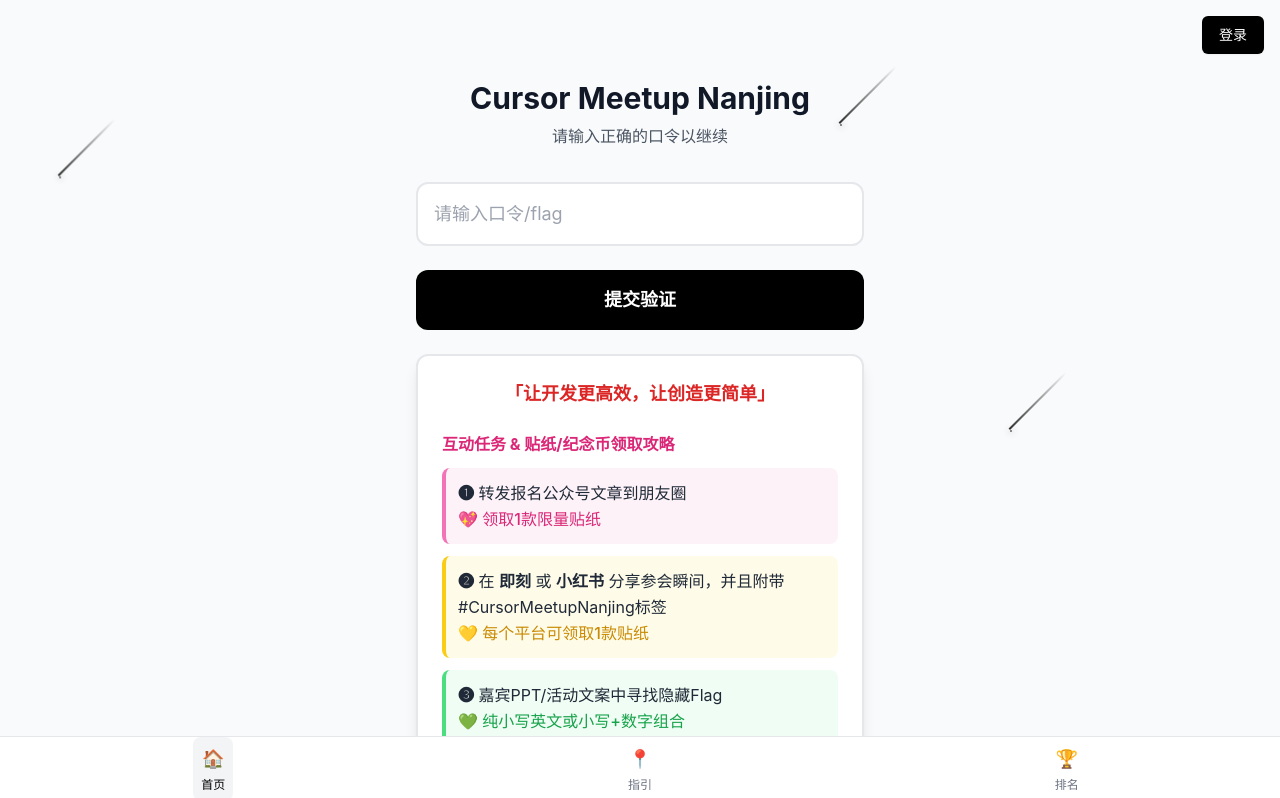
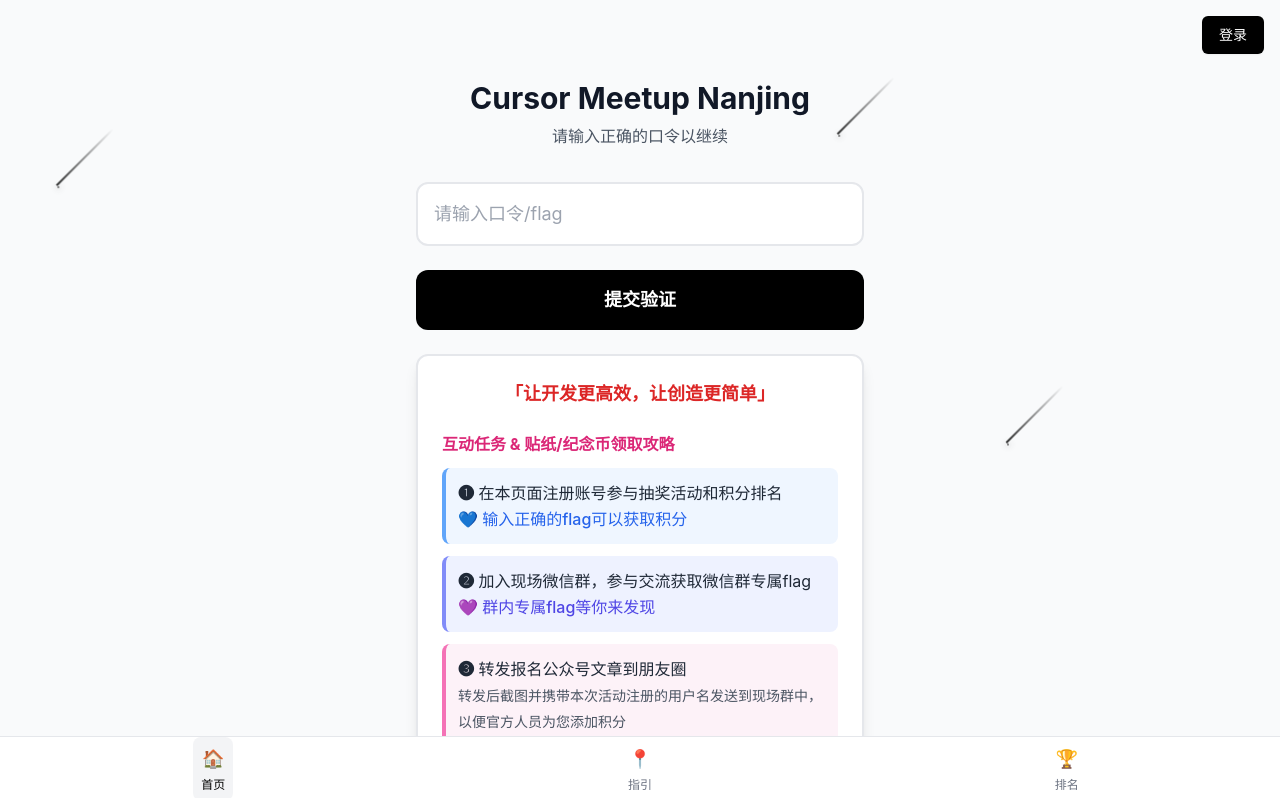
Before and after one commit to cursor-meetup/cursor-ctf, a React (Vite) app: page /home in a window 1280 px wide. Shown: the top 798 px of the page. Built offline with nearby package versions, Linux system fonts and the light colour scheme.

Commit message:
fix: 样式修复

```diff
--- a/src/pages/Home.tsx
+++ b/src/pages/Home.tsx
@@ -286,26 +286,50 @@ const Home: React.FC = () => {
                     互动任务 & 贴纸/纪念币领取攻略
                   </h4>
                   <div className="space-y-3">
+                    <div className="bg-blue-50 p-3 rounded-lg border-l-4 border-blue-400">
+                      <span className="font-bold">❶</span>{' '}
+                      在本页面注册账号参与抽奖活动和积分排名
+                      <br />
+                      <span className="text-blue-600 font-medium">
+                        💙 输入正确的flag可以获取积分
+                      </span>
+                    </div>
+                    <div className="bg-indigo-50 p-3 rounded-lg border-l-4 border-indigo-400">
+                      <span className="font-bold">❷</span>{' '}
+                      加入现场微信群，参与交流获取微信群专属flag
+                      <br />
+                      <span className="text-indigo-600 font-medium">
+                        💜 群内专属flag等你来发现
+                      </span>
+                    </div>
                     <div className="bg-pink-50 p-3 rounded-lg border-l-4 border-pink-400">
-                      <span className="font-bold">❶</span>{' '}
+                      <span className="font-bold">❸</span>{' '}
                       转发报名公众号文章到朋友圈
+                      <br />
+                      <span className="text-sm text-gray-600 mb-1">
+                        转发后截图并携带本次活动注册的用户名发送到现场群中，以便官方人员为您添加积分
+                      </span>
                       <br />
                       <span className="text-pink-600 font-medium">
                         💖 领取1款限量贴纸
                       </span>
                     </div>
                     <div className="bg-yellow-50 p-3 rounded-lg border-l-4 border-yellow-400">
-                      <span className="font-bold">❷</span> 在{' '}
+                      <span className="font-bold">❹</span> 在{' '}
                       <span className="font-semibold">即刻</span> 或{' '}
                       <span className="font-semibold">小红书</span>{' '}
                       分享参会瞬间，并且附带#CursorMeetupNanjing标签
                       <br />
+                      <span className="text-sm text-gray-600 mb-1">
+                        分享后截图并携带本次活动注册的用户名发送到现场群中，以便官方人员为您添加积分
+                      </span>
+                      <br />
                       <span className="text-yellow-600 font-medium">
-                        💛 每个平台可领取1款贴纸
+                        💛 领取1款限量贴纸
                       </span>
                     </div>
                     <div className="bg-green-50 p-3 rounded-lg border-l-4 border-green-400">
-                      <span className="font-bold">❸</span>{' '}
+                      <span className="font-bold">❺</span>{' '}
                       嘉宾PPT/活动文案中寻找隐藏Flag
                       <br />
                       <span className="text-green-600 font-medium">
@@ -313,7 +337,7 @@ const Home: React.FC = () => {
                       </span>
                     </div>
                     <div className="bg-purple-50 p-3 rounded-lg border-l-4 border-purple-400">
-                      <span className="font-bold">❹</span>{' '}
+                      <span className="font-bold">❻</span>{' '}
                       收集flag，积分排名前20可兑换纪念币
                       <br />
                       <span className="text-purple-600 font-medium">
```
